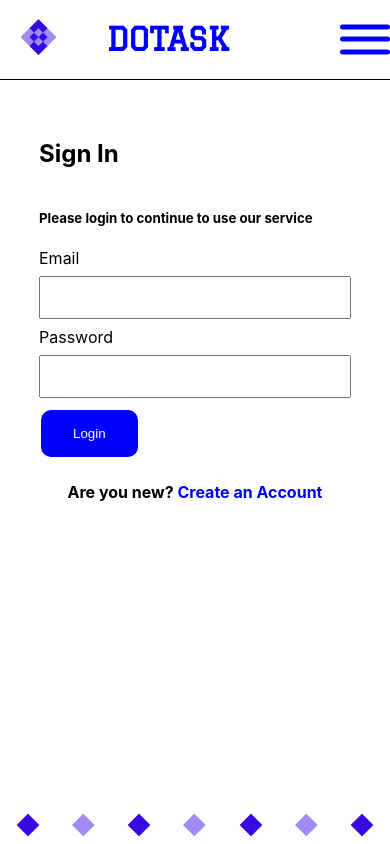
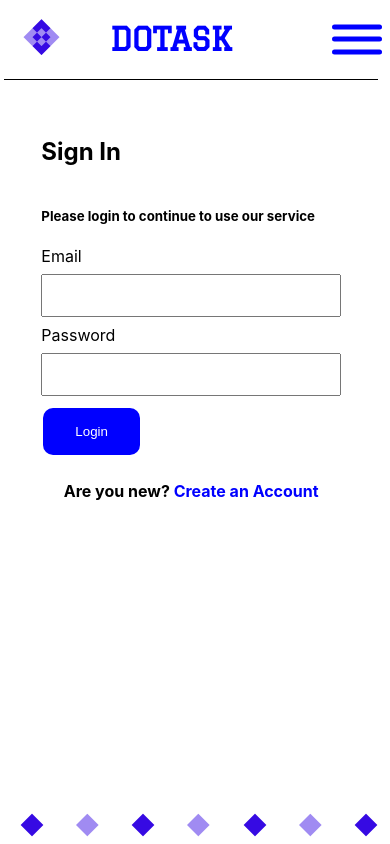
Before and after one commit to toruwalt/dotask, a Flask app: page /login in a window 390 px wide. Run offline with Flask 3, Linux system fonts and the light colour scheme; some web fonts are replaced.

Commit message:
Resized the input buttons on registration form page in the mobile view

```diff
--- a/static/login.css
+++ b/static/login.css
@@ -83,11 +83,15 @@
 }
 
 @media (max-width: 769px) {
+    body{
+	width:98%;
+    }
     .hero-right{
         display: none;
     }
 
     .hero-left{
+	width: 98%;
         display: block;
     }
 
@@ -141,7 +145,7 @@
         background-color: #5694F2;
     }
 
-    input[type=email], input[type=password], [type=password],select, textarea {
+    input[type=email], input[type=text], [type=password],select, textarea {
             width: 100%;
             padding: 12px 20px;
             margin: 8px 0;
```
